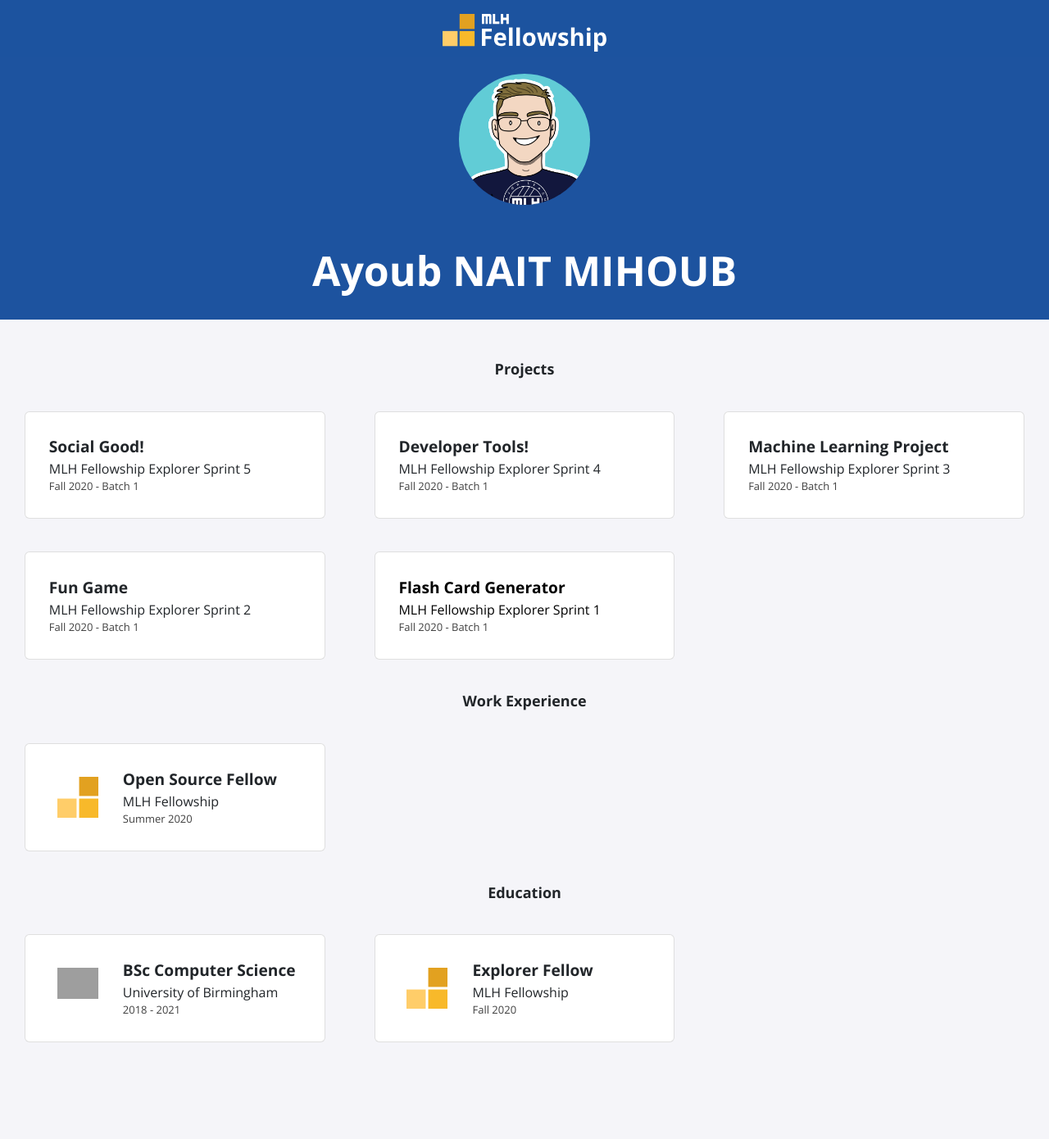
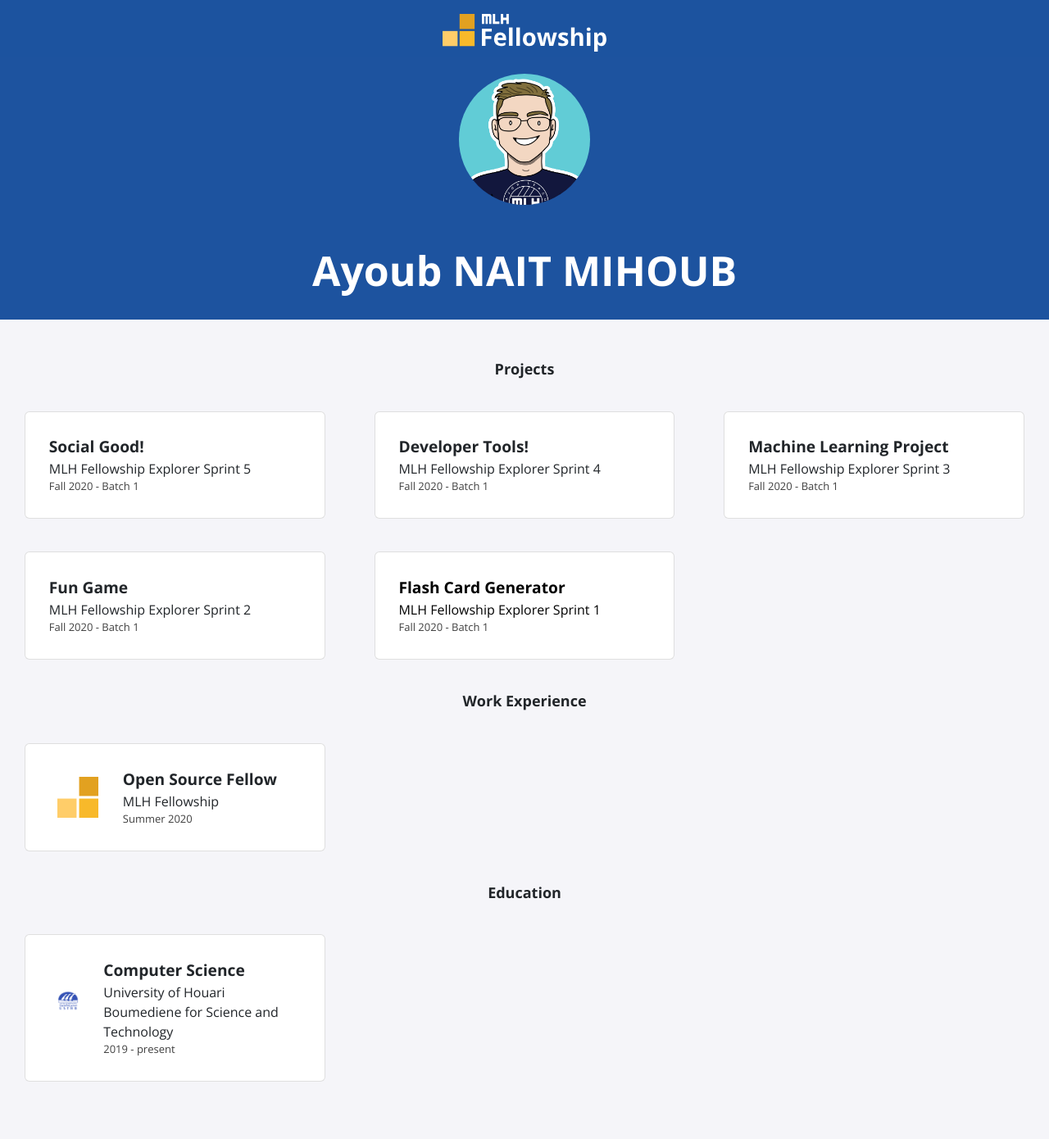
Before and after one commit to iyy0v/iyy0v.github.io, a Jekyll site: the page built from index.html, in a window 1280 px wide. Shown: the whole page at 82% size. Built offline with Jekyll 4.4.1, drawn with Linux system fonts in a browser that asks for light colours; nearby versions of some CDN libraries; before the commit the page ends 1342 px from its top, so only the background shows below that; grey boxes are pictures that could not be loaded.

Commit message:
Update education.yml

```diff
--- a/_data/education.yml
+++ b/_data/education.yml
@@ -1,9 +1,4 @@
-- course: BSc Computer Science
-  institute: University of Birmingham
-  dates: 2018 - 2021
-  logo: uob.png
-
-- course: Explorer Fellow
-  institute: MLH Fellowship
-  dates: Fall 2020
-  logo: fellowship.svg
+- course: Computer Science
+  institute: University of Houari Boumediene for Science and Technology
+  dates: 2019 - present
+  logo: 480px-USTHB_Logo.png
```
